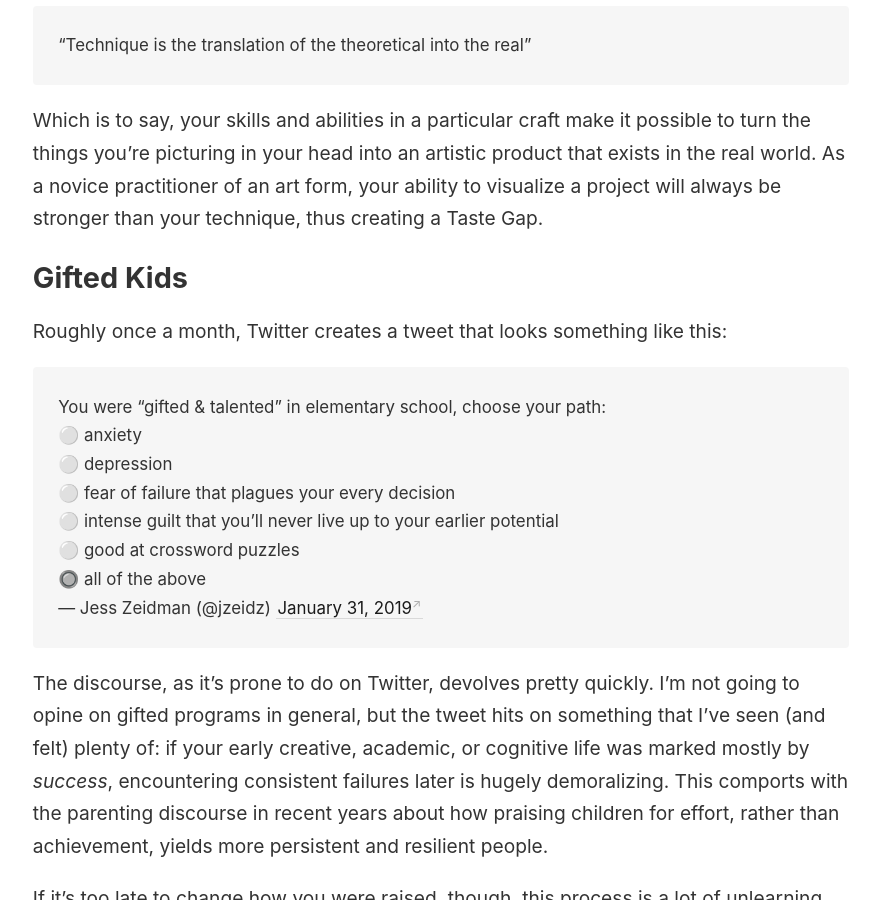
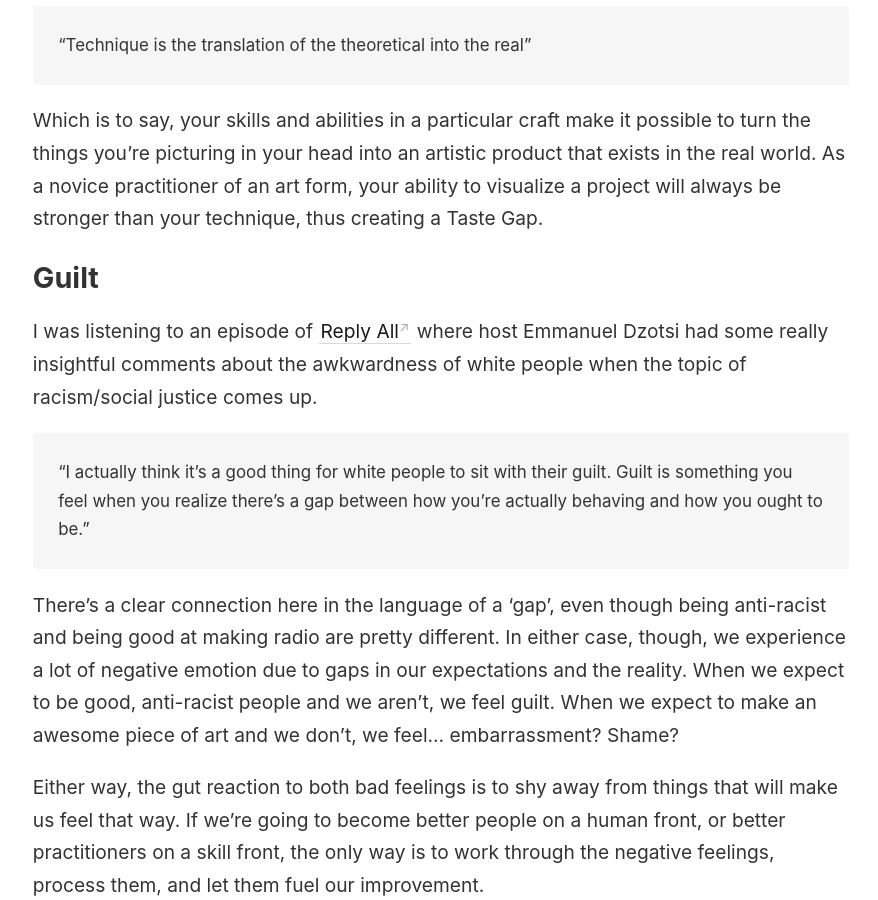
Before and after one commit to rhymeswithvocal/digital-garden, a Jekyll site: the page built from _notes/sucking.md, in a window 1280 px wide and 900 px high, scrolled down 1915 px. Shown: the whole window, without its empty margins (44-922 px from the left). Built offline with Jekyll 4.4.1, drawn with Linux system fonts in a browser that asks for light colours; comment, search, counter and statistics services are not loaded.

Commit message:
added Reply All quote to note on sucking

```diff
--- a/_notes/sucking.md
+++ b/_notes/sucking.md
@@ -32,6 +32,16 @@ I did want to take this opportunity to save an excellent quote from one of my pr
 
 Which is to say, your skills and abilities in a particular craft make it possible to turn the things you're picturing in your head into an artistic product that exists in the real world. As a novice practitioner of an art form, your ability to visualize a project will always be stronger than your technique, thus creating a Taste Gap.
 
+## Guilt
+
+I was listening to an episode of [Reply All](https://gimletmedia.com/shows/reply-all/z3h94o/162-the-least-you-could-do) where host Emmanuel Dzotsi had some really insightful comments about the awkwardness of white people when the topic of racism/social justice comes up.
+
+> "I actually think it's a good thing for white people to sit with their guilt. Guilt is something you feel when you realize there’s a gap between how you’re actually behaving and how you ought to be."
+
+There's a clear connection here in the language of a 'gap', even though being anti-racist and being good at making radio are pretty different. In either case, though, we experience a lot of negative emotion due to gaps in our expectations and the reality. When we expect to be good, anti-racist people and we aren't, we feel guilt. When we expect to make an awesome piece of art and we don't, we feel... embarrassment? Shame?
+
+Either way, the gut reaction to both bad feelings is to shy away from things that will make us feel that way. If we're going to become better people on a human front, or better practitioners on a skill front, the only way is to work through the negative feelings, process them, and let them fuel our improvement.
+
 ## Gifted Kids
 
 Roughly once a month, Twitter creates a tweet that looks something like this:
```
Also changed, not shown: _notes/faking-it.md (+2 -0 lines).
